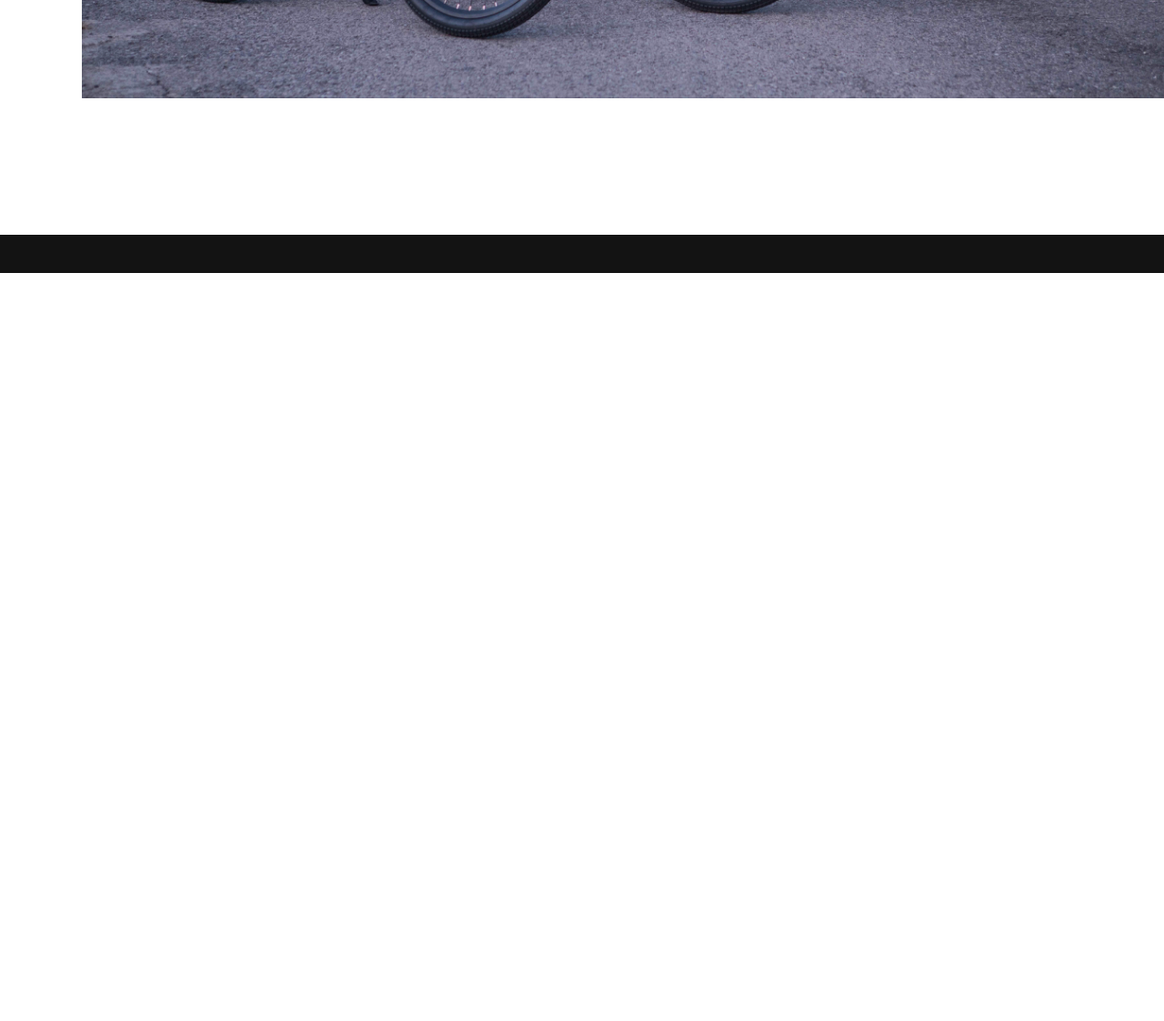
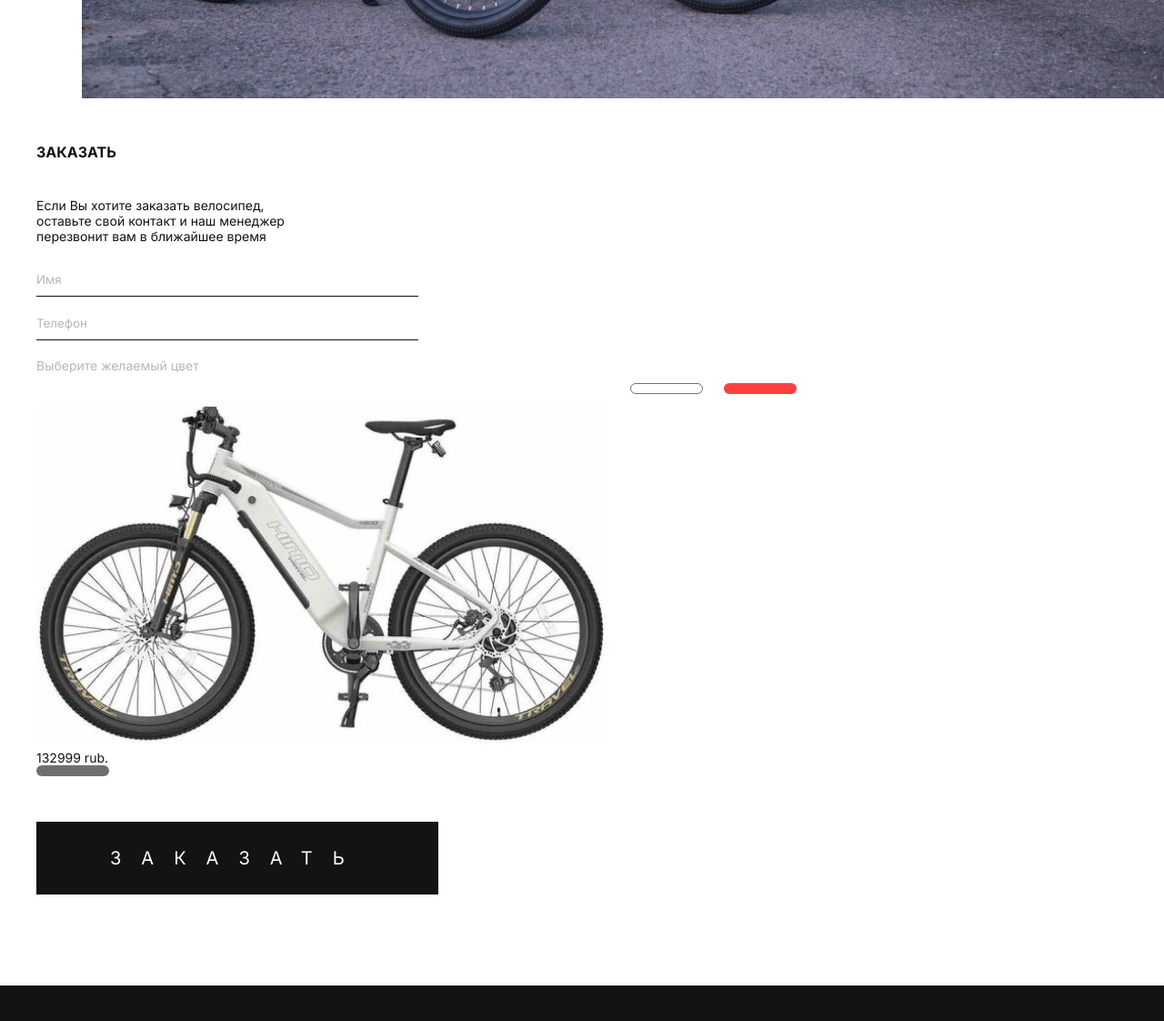
Before and after one commit to SergeiAndreevich/xiaomi, a plain HTML site: page index.html in a window 1280 px wide. Shown: the part 3628-4750 px from the top of the page at 91% size. Before the commit the page ends 3928 px from the top, so only its background shows below. Drawn offline with nearby package versions, Linux system fonts and the light colour scheme.

Commit message:
работа с формой

```diff
--- a/css/style.css
+++ b/css/style.css
@@ -297,6 +297,108 @@ a{
     display: none;
 }
 
+.form{
+    max-width: 420px;
+}
+
+.form__bike{
+    display: none;
+}
+
+.form__title{
+    font-weight: 700;
+    font-size: 16px;
+    line-height: 19px;
+    text-transform: uppercase;
+    margin-bottom: 40px;
+}
+
+.form__text{
+    width: 300px;
+    /* т.к минимальный адаптив 320пикс, то тут не мадо макс-виз */
+    margin-bottom: 30px;
+}
+
+.form__input-name,
+.form__input-tel{
+    width: 100%;
+    border: none;
+    border-bottom: 1px solid #131313;
+    padding-bottom: 10px;
+    margin-bottom: 20px;
+    cursor: pointer;
+}
+
+.form__input-name::placeholder,
+.form__input-tel::placeholder,
+.form__color{
+    line-height: 120%;
+    color: #6F6F6F;
+    opacity: 0.5;
+}
+
+.form__label-box{
+    display: flex;
+    margin-top: 10px;
+}
+
+.form__label + .form__label{
+    margin-left: 23px;
+}
+
+.form__radio-style{
+    width: 80px;
+    height: 12px;
+    border: none;
+    border-radius: 30px;
+    cursor: pointer;
+}
+.form__radio-style--grey{
+background-color: #6F6F6F;
+}
+.form__radio-style--white{
+    background-color: #fff;
+    border: 1px solid #6F6F6F;
+}
+.form__radio-style--red{
+    background-color: #FF4040;
+}
+
+.form__input-radio{
+    /* не рекомендуется делать дисплей-нон */
+    /* лучше аккуратно спрятать */
+    position: absolute;
+    width: 1px;
+    height: 1px;
+    overflow: hidden;
+    clip: rect(0 0 0 0);
+}
+
+.form__input-radio:checked + .form__bike{
+    display: block;
+}
+
+
+
+.form__btn{
+    font-size: 20px;
+    line-height: 24px;
+    letter-spacing: 1.1em;
+    text-transform: uppercase;
+    color: white;
+    background-color: #131313;
+    padding: 28px 81px;
+    margin-top: 50px;
+}
+.form__btn:hover{
+    background-color: #FF4040;
+    transition: 0.3s;
+}
+
+
+
+
+
 .footer{
     background-color: #131313;
     margin-top: 100px;
--- a/index.html
+++ b/index.html
@@ -313,7 +313,45 @@
     </section>
     <section class="order">
         <div class="container">
+            <div class="order__inner">
+                <form class="form">
+                    <h4 class="form__title">Заказать</h4>
+                    <p class="form__text">
+                        Если Вы хотите заказать велосипед, оставьте свой контакт и наш менеджер перезвонит вам в ближайшее время
+                    </p>
+                    <input type="text" class="form__input-name" placeholder="Имя">
+                    <input type="tel" class="form__input-tel" placeholder="Телефон">
+                    <p class="form__color">Выберите желаемый цвет</p>
 
+                    <div class="form__label-box">
+                        <label class="form__label">
+                            <input type="radio" class="form__input-radio" name="radio" checked>
+                            <div class="form__bike">
+                                <img src="images/footer-bike1.jpg" alt="footer-bike1" class="form__bike-img">
+                                <p class="form__bike-price">132999 rub.</p>
+                            </div>
+                            <div class="form__radio-style form__radio-style--grey"></div>
+                        </label>
+                        <label class="form__label">
+                            <input type="radio" class="form__input-radio" name="radio">
+                            <div class="form__bike">
+                                <img src="images/footer-bike2.jpg" alt="footer-bike2" class="form__bike-img">
+                                <p class="form__bike-price">131999 rub.</p>
+                            </div>
+                            <div class="form__radio-style form__radio-style--white"></div>
+                        </label>
+                        <label class="form__label">
+                            <input type="radio" class="form__input-radio" name="radio">
+                            <div class="form__bike">
+                                <img src="images/footer-bike3.jpg" alt="footer-bike3" class="form__bike-img">
+                                <p class="form__bike-price">135999 rub.</p>
+                            </div>
+                            <div class="form__radio-style form__radio-style--red"></div>
+                        </label>
+                    </div>
+                    <button class="form__btn" type="submit">Заказать</button>
+                </form>
+            </div>
         </div>
     </section>
     <footer class="footer">
```
Also changed, not shown: images/footer-bike1.jpg (added), images/footer-bike2.jpg (added), images/footer-bike3.jpg (added).
